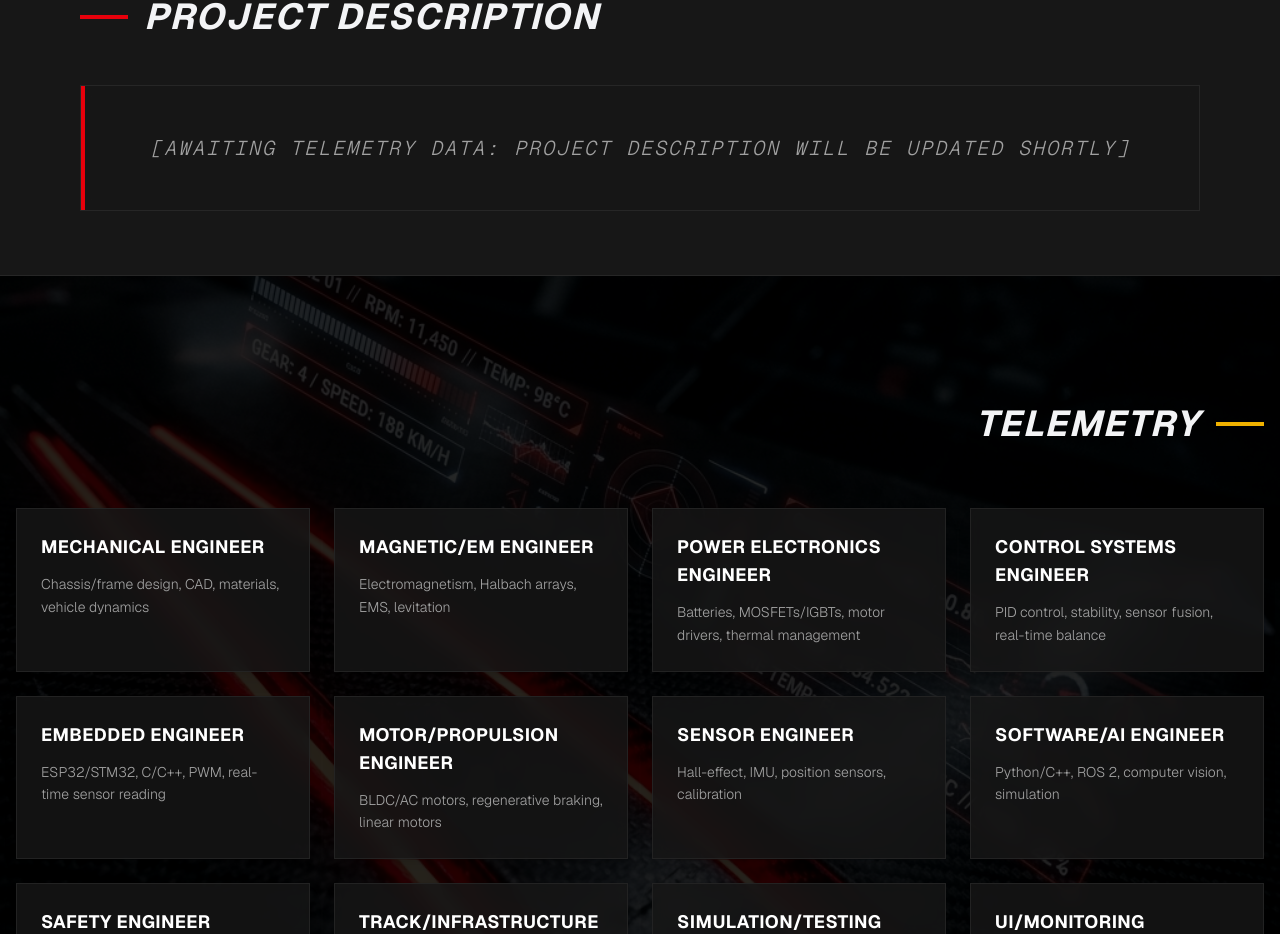
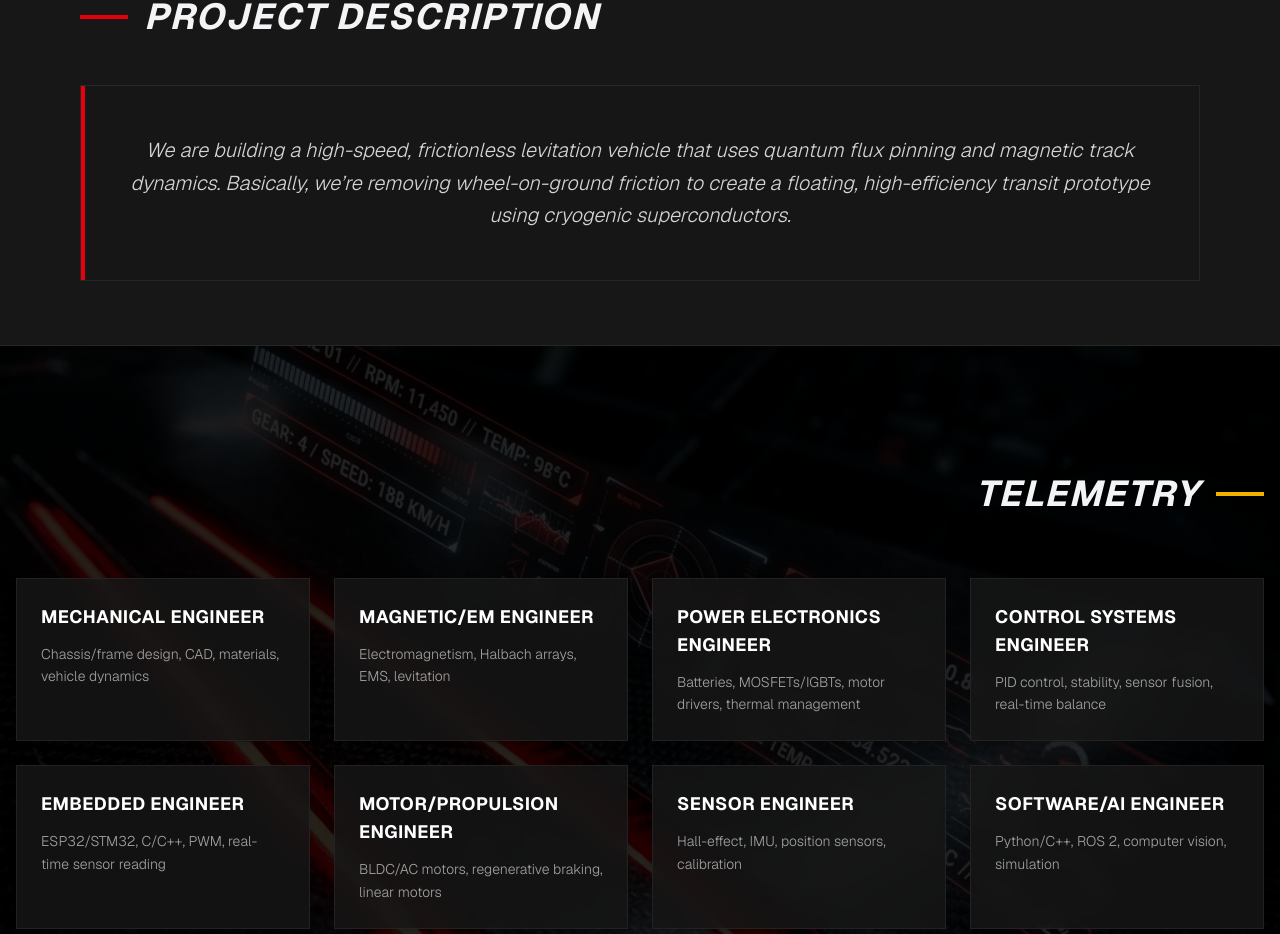
Before and after one commit to KevenMarini/Rec, a Next.js app: page / in a window 1280 px wide. Shown: the part 1535-2469 px from the top of the page. Built offline with nearby package versions, Linux system fonts and the light colour scheme.

Commit message:
Update Project Description with provided text

```diff
--- a/src/app/page.tsx
+++ b/src/app/page.tsx
@@ -257,8 +257,8 @@ export default function Home() {
           className="bg-neutral-900/50 p-8 md:p-12 border border-neutral-800 backdrop-blur-sm relative"
         >
           <div className="absolute top-0 left-0 w-1 h-full bg-red-600"></div>
-          <p className="text-xl text-neutral-400 font-light italic text-center uppercase tracking-widest font-mono text-sm">
-            [Awaiting Telemetry Data: Project Description will be updated shortly]
+          <p className="text-xl text-neutral-300 font-light italic text-center leading-relaxed">
+            We are building a high-speed, frictionless levitation vehicle that uses quantum flux pinning and magnetic track dynamics. Basically, we’re removing wheel-on-ground friction to create a floating, high-efficiency transit prototype using cryogenic superconductors.
           </p>
         </motion.div>
       </section>
```
